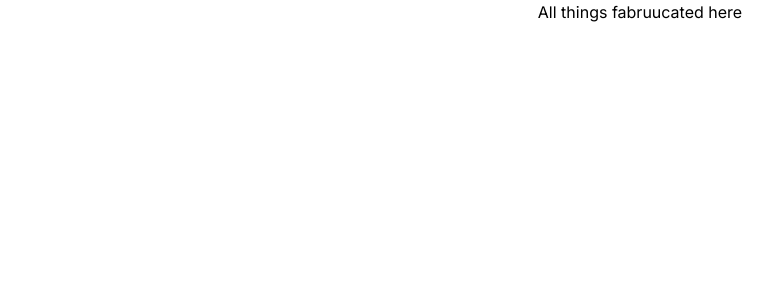
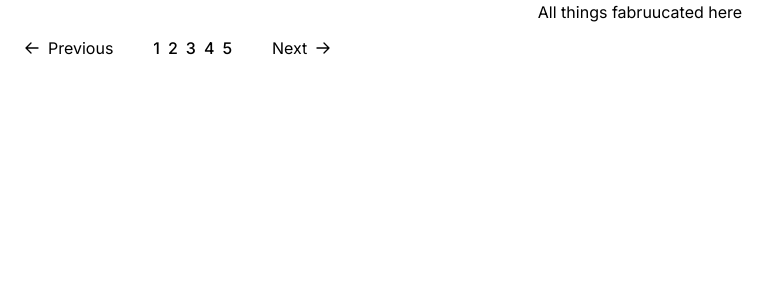
Before and after one commit to rivenshell/louvre, a Next.js app: page /work in a window 1280 px wide. Shown: the top 300 px of the page, without its empty margins (0-780 px from the left). Built offline with nearby package versions, Linux system fonts and the light colour scheme.

Commit message:
riv was here

```diff
--- a/app/components/NavbarSimple.tsx
+++ b/app/components/NavbarSimple.tsx
@@ -18,10 +18,10 @@ function NavList() {
         className="p-1 font-medium"
       >
         <a
-          href="#"
+          href="/work"
           className="flex items-center hover:text-blue-500 transition-colors"
         >
-          Pages
+          Work
         </a>
       </Typography>
       <Typography
--- /dev/null
+++ b/app/components/Pagination.tsx
@@ -0,0 +1,59 @@
+"use client"
+import React from "react"
+import { Button, IconButton } from "@material-tailwind/react"
+import { ArrowRightIcon, ArrowLeftIcon } from "@heroicons/react/24/outline"
+
+export function Pagination() {
+  const [active, setActive] = React.useState(1)
+
+  const getItemProps = (index: React.SetStateAction<number>) =>
+    ({
+      variant: active === index ? "filled" : "text",
+      color: "gray",
+      onClick: () => setActive(index),
+    } as any)
+
+  const next = () => {
+    if (active === 5) return
+
+    setActive(active + 1)
+  }
+
+  const prev = () => {
+    if (active === 1) return
+
+    setActive(active - 1)
+  }
+
+  return (
+    <div className="flex items-center gap-4">
+      <Button
+        variant="text"
+        className="flex items-center gap-2"
+        onClick={prev}
+        disabled={active === 1}
+      >
+        <ArrowLeftIcon strokeWidth={2} className="h-4 w-4" /> Previous
+      </Button>
+      <div className="flex items-center gap-2">
+        <IconButton {...getItemProps(1)}>1</IconButton>
+        <IconButton {...getItemProps(2)}>2</IconButton>
+        <IconButton {...getItemProps(3)}>3</IconButton>
+        <IconButton {...getItemProps(4)}>4</IconButton>
+        <IconButton {...getItemProps(5)}>5</IconButton>
+      </div>
+
+      <Button
+        variant="text"
+        className="flex items-center gap-2"
+        onClick={next}
+        disabled={active === 5}
+      >
+        Next
+        <ArrowRightIcon strokeWidth={2} className="h-4 w-4" />
+      </Button>
+    </div>
+  )
+}
+
+export default Pagination
--- a/app/components/Test.tsx
+++ b/app/components/Test.tsx
@@ -0,0 +1,9 @@
+import React from 'react'
+
+function Test() {
+  return (
+    <div>Test</div>
+  )
+}
+
+export default Test
--- a/app/page.tsx
+++ b/app/page.tsx
@@ -4,8 +4,8 @@ import NavbarSimple from "./components/NavbarSimple"
 export default function Home() {
   return (
     <>
+      <NavbarSimple />
       <div className="text-center ">
-        <NavbarSimple />
         <h2>Semi-dynamic Portfolio Site</h2>
       </div>
     </>
--- a/app/work/page.tsx
+++ b/app/work/page.tsx
@@ -1,10 +1,12 @@
 import React from "react"
+import Pagination from "../components/Pagination"
 
 export default function work() {
   return (
     <>
       <div className="text-center">
         <h2>All things fabruucated here</h2>
+        <Pagination />
       </div>
     </>
   )
```
